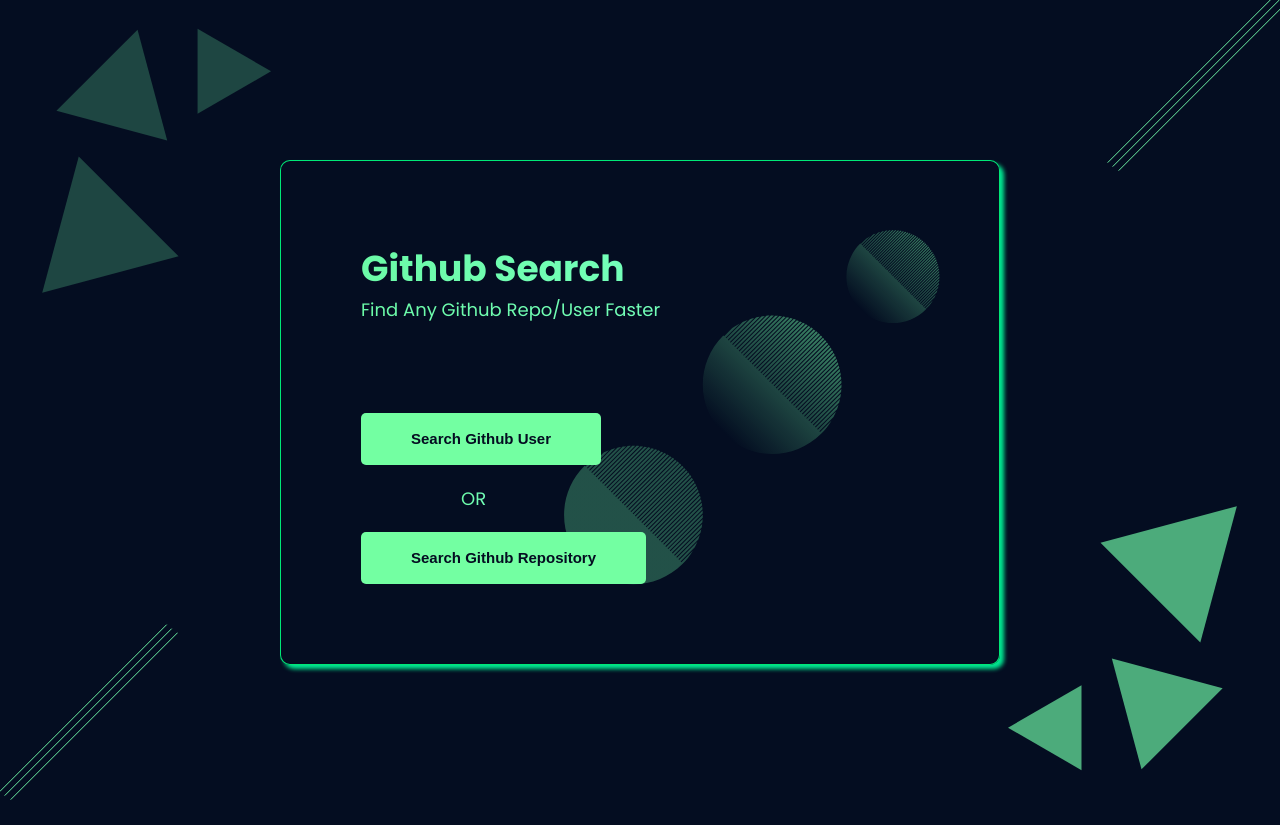
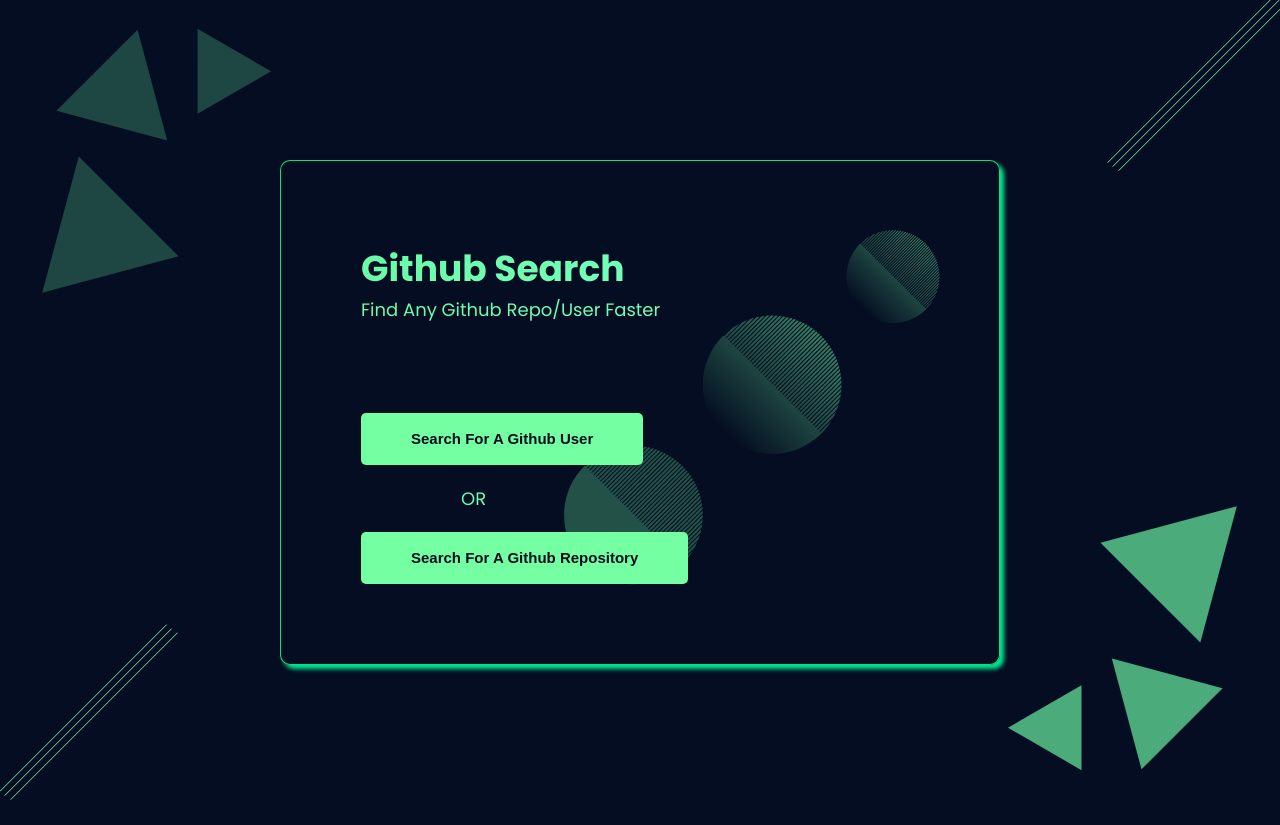
Before and after one commit to Princentaba1/Github-Search, an Angular app: page /navigation in a window 1280 px wide. Built offline with nearby package versions, Linux system fonts and the light colour scheme.

Commit message:
16th commit

```diff
--- a/src/app/navigation/navigation.component.html
+++ b/src/app/navigation/navigation.component.html
@@ -4,8 +4,8 @@
         <p id="sub-heading" class="gradient-text">Find Any Github Repo/User Faster</p>
     </div>
     <nav>
-        <a routerLink="/users" routerLinkActive="active"><button id="user">Search Github User</button></a> <br>
+        <a routerLink="/users" routerLinkActive="active"><button id="user">Search For A Github User</button></a> <br>
         <p id="normal-text" class="gradient-text">OR</p> <br>
-        <a routerLink="/repos" routerLinkActive="active"><button id="repo">Search Github Repository</button></a>
+        <a routerLink="/repos" routerLinkActive="active"><button id="repo">Search For A Github Repository</button></a>
     </nav>
 </div>
```
